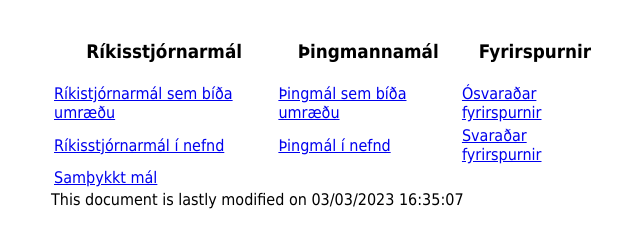
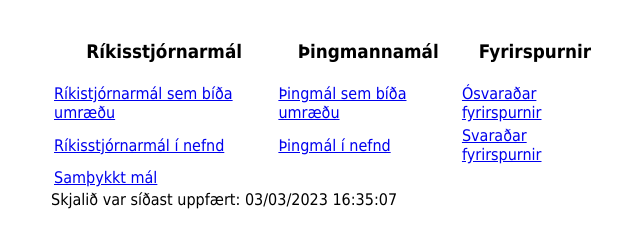
Before and after one commit to bjornlevi/piratar.bjornlevi.is, a plain HTML site: page index.html in a window 1280 px wide. Shown: the part 62-310 px from the top of the page, without its empty margins (309-949 px from the left). Drawn offline with Linux system fonts and the light colour scheme.

Commit message:
íslenska

```diff
--- a/index.html
+++ b/index.html
@@ -34,7 +34,7 @@
 	</tr>
 </table>
 <script>
-	document.write("This document is lastly modified on" + " " +document.lastModified);
+	document.write("Skjalið var síðast uppfært: " + " " +document.lastModified);
 </script>
 </body>
 </html>
```
